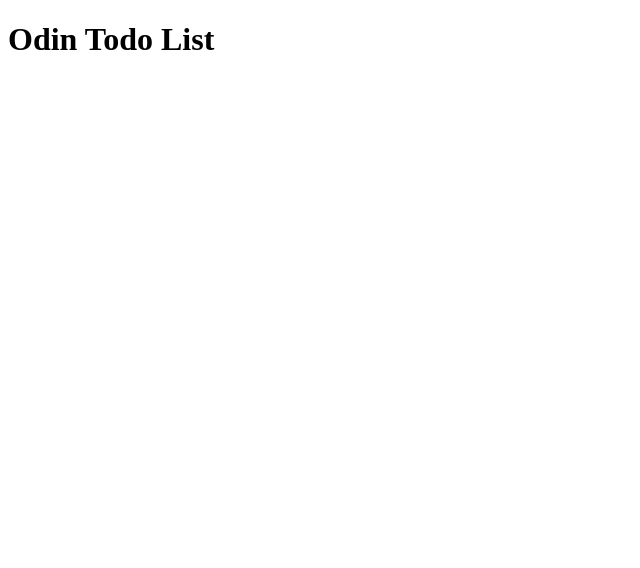
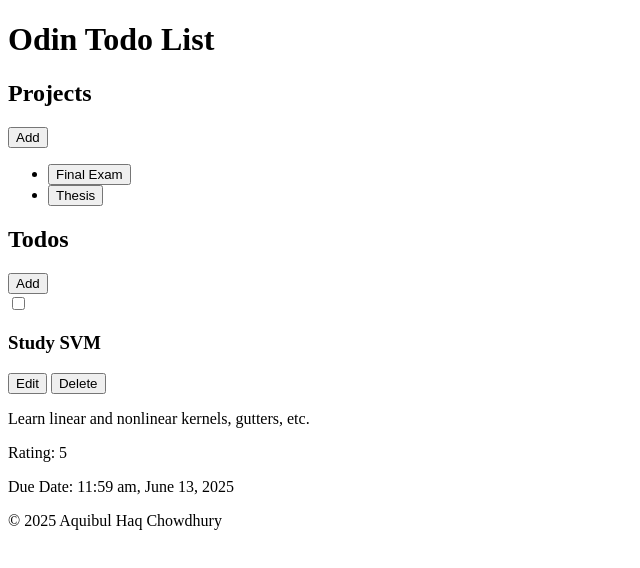
Before and after one commit to aquibulhaq/odin-todo-list, a website built with webpack: page src/template.html in a window 1280 px wide. Shown: the whole page, without its empty margins (0-640 px from the left). Built offline with nearby package versions, Linux system fonts and the light colour scheme.

Commit message:
Add todo list HTML structure

```diff
--- a/src/template.html
+++ b/src/template.html
@@ -6,6 +6,52 @@
   <title>Odin Todo List</title>
 </head>
 <body>
-  <h1>Odin Todo List</h1>
+  <header>
+    <h1>Odin Todo List</h1>
+  </header>
+
+  <div class="sidebar">
+    <div class="header-container">
+      <h2>Projects</h2>
+      <button title="Add">Add</button>
+    </div>
+
+    <ul>
+      <li><button>Final Exam</button></li>
+      <li><button>Thesis</button></li>
+    </ul>
+  </div>
+
+  <div class="content">
+    <div class="header-container">
+      <h2>Todos</h2>
+      <button title="Add">Add</button>
+    </div>
+
+    <div class="todo">
+      <div class="header-container">
+        <label class="todo-label">
+          <input type="checkbox" name="completed">
+          <h3>Study SVM</h3>
+        </label>
+
+        <div class="button-container">
+          <button>Edit</button>
+          <button>Delete</button>
+        </div>
+      </div>
+
+      <p>Learn linear and nonlinear kernels, gutters, etc.</p>
+
+      <div class="rating-date-container">
+        <p>Rating: 5</p>
+        <p>Due Date: 11:59 am, June 13, 2025</p>
+      </div>
+    </div>
+  </div>
+
+  <footer>
+    &copy; 2025 Aquibul Haq Chowdhury
+  </footer>
 </body>
 </html>
```
